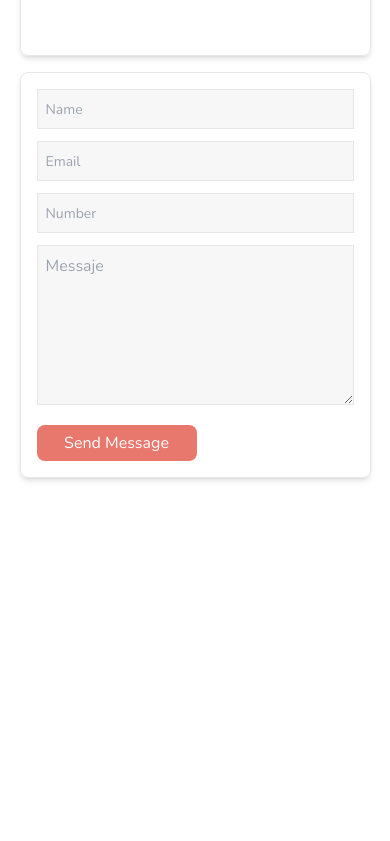
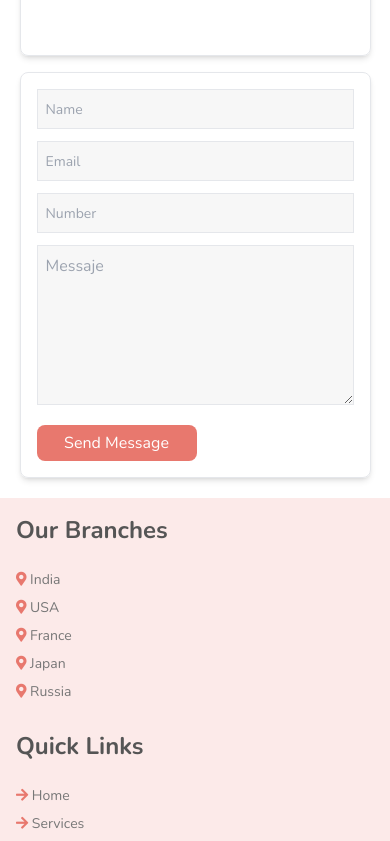
Before and after one commit to Kevin-AC/Marketo, a React (Vite) app: page / in a window 390 px wide. Shown: the part 9071-9912 px from the top of the page. Before the commit the page ends 9725 px from the top, so only its background shows below. Built offline with nearby package versions, Linux system fonts and the light colour scheme; grey boxes are pictures that could not be loaded.

Commit message:
mobile view

```diff
--- a/src/App.jsx
+++ b/src/App.jsx
@@ -2,6 +2,7 @@ import Header from './Components/Header'
 import About from './Pages/About'
 import { Clients } from './Pages/Clients'
 import { Contact } from './Pages/Contact'
+import { Footer } from './Pages/Footer'
 import Hero from './Pages/Hero'
 import OurPortfolio from './Pages/OurPortfolio'
 import { OurPricing } from './Pages/OurPricing'
@@ -17,6 +18,7 @@ function App () {
       <OurPricing />
       <Clients />
       <Contact/>
+      <Footer />
     </main>
   )
 }
--- a/src/Pages/Contact.jsx
+++ b/src/Pages/Contact.jsx
@@ -5,7 +5,7 @@ import Map from '../Components/Map'
 import { Form } from '../Components/Form'
 export function Contact () {
   return (
-    <section className='w-full pb-44 flex flex-col gap-4'>
+    <section className='w-full flex flex-col gap-4'>
       <Title title='Us' span='Contact' style='flex flex-row-reverse gap-2' />
       <div className='w-full h-auto flex flex-col gap-4 '>
         <Card
```
